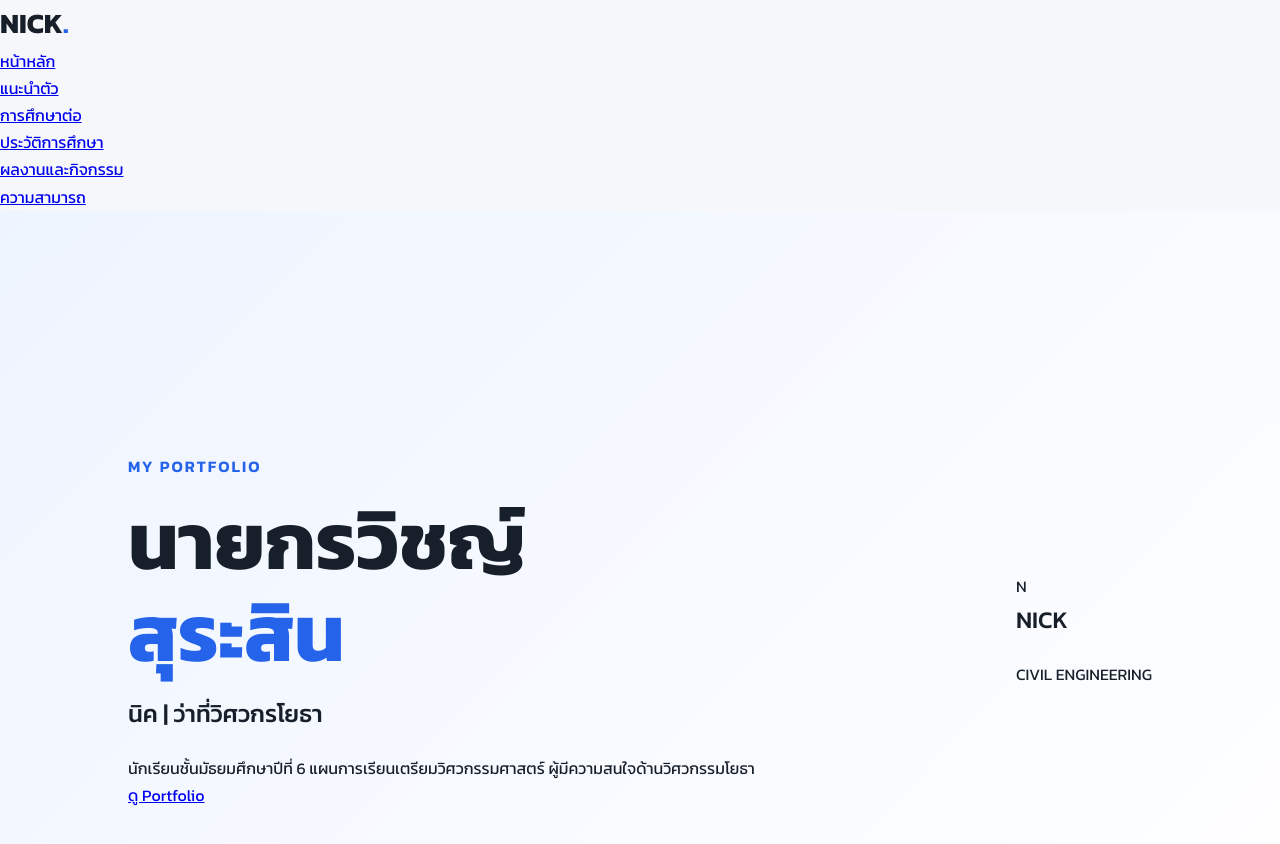
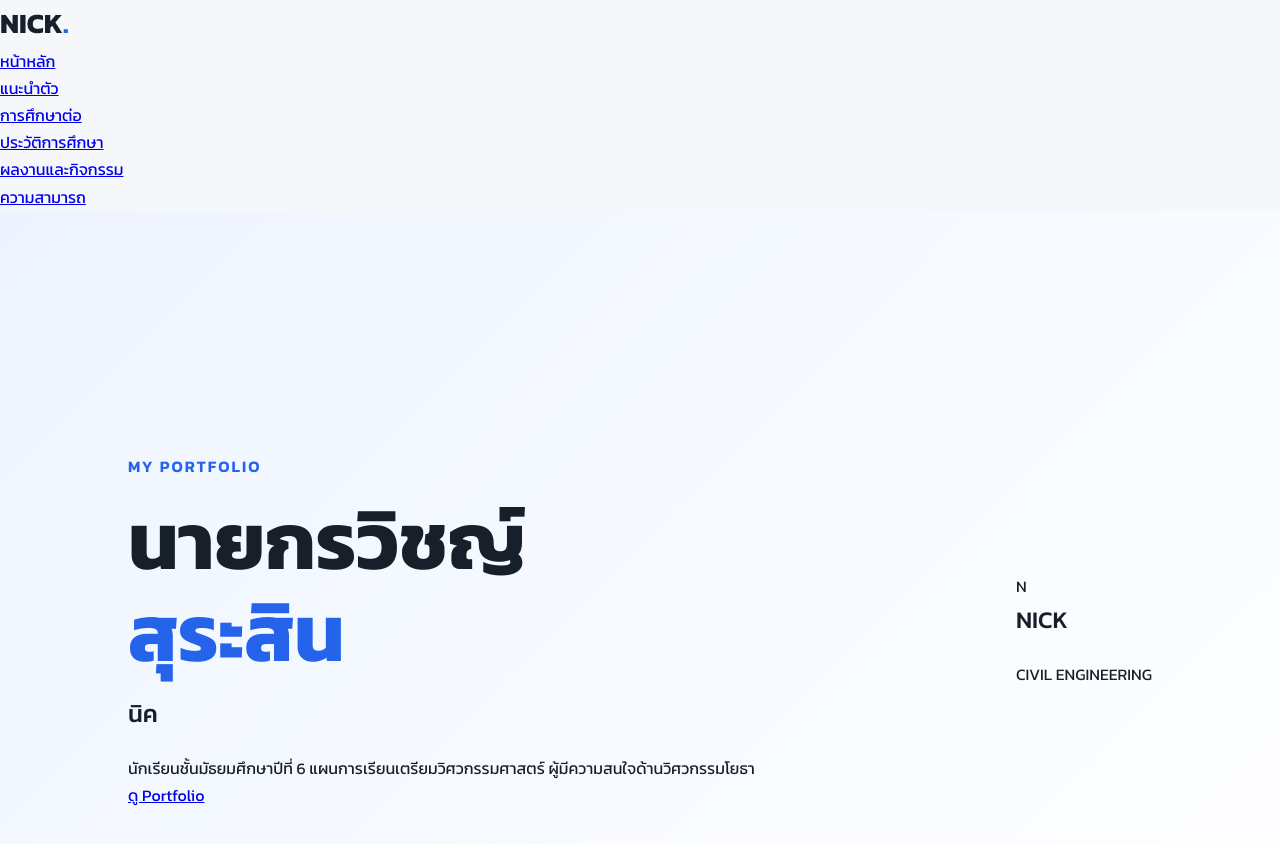
Before and after one commit to 34739korawit/34739korawit.github.io, a plain HTML site: page index.html in a window 1280 px wide. Shown: the top 844 px of the page. Drawn offline with Linux system fonts and the light colour scheme.

Commit message:
Update index.html

```diff
--- a/index.html
+++ b/index.html
@@ -44,7 +44,7 @@
             <span>สุระสิน</span>
         </h1>
 
-        <h2>นิค | ว่าที่วิศวกรโยธา</h2>
+        <h2>นิค</h2>
 
         <p>
             นักเรียนชั้นมัธยมศึกษาปีที่ 6
```
